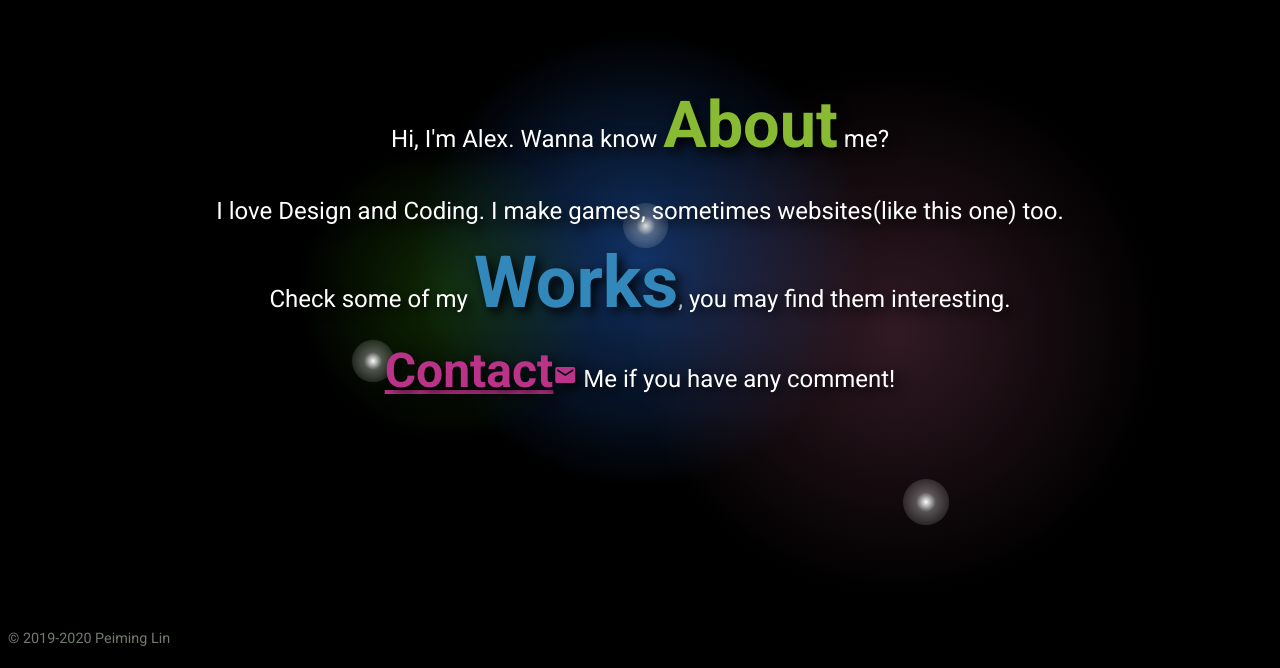
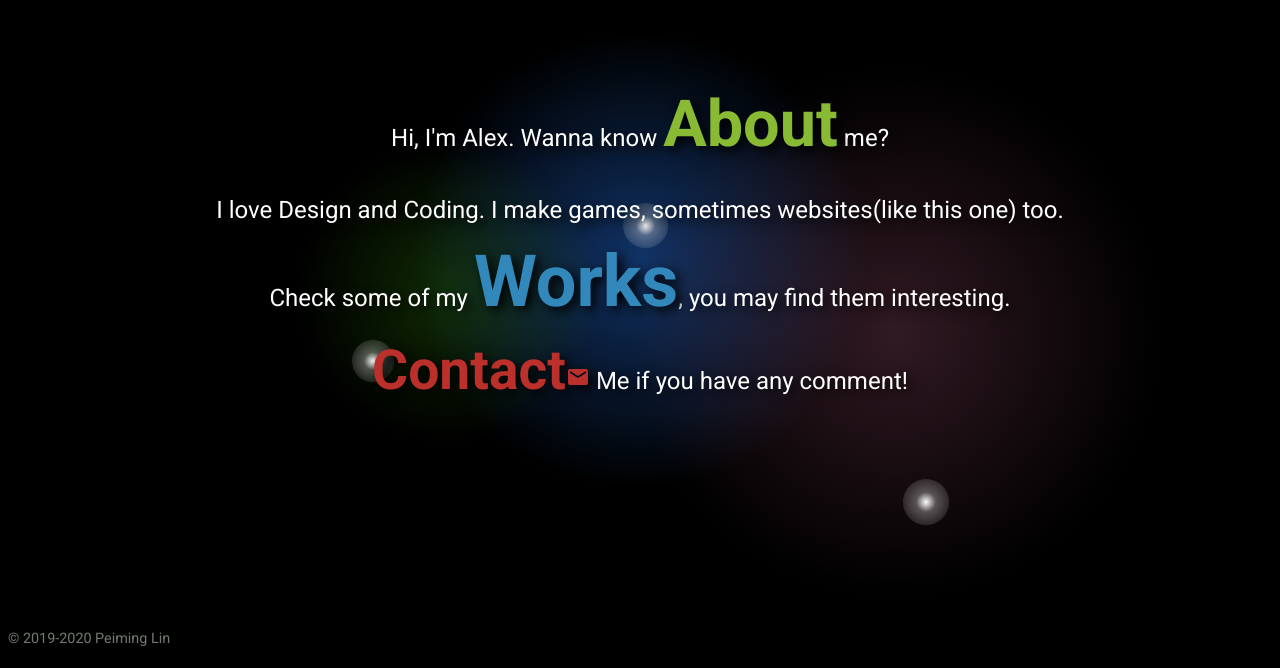
Before and after one commit to peiminglin/portfolio, a plain HTML site: page index.html in a window 1280 px wide. Shown: the part 148-816 px from the top of the page. Drawn offline with Linux system fonts and the light colour scheme.

Commit message:
set a link visited color. change the background color for sliders.

```diff
--- a/css/style.css
+++ b/css/style.css
@@ -45,6 +45,14 @@ img{
     height: auto;
 }
 
+a:link{
+    color: #aa5522;
+}
+
+a:visited{
+    color: #b83;
+}
+
 .keyword1 {
     color: #3388bb;
     font-size: 3em;
@@ -56,7 +64,7 @@ img{
 }
 
 .keyword3 {
-    color: #bb8833;
+    color: #bb302a;
     font-size: 2.3em;
 }
 
@@ -67,6 +75,7 @@ img{
 
 .link {
     display: inline-block;
+    font-weight: bold;
     cursor: pointer;
     transform: scale(1) rotate(0);
     transition: transform 100ms ease-out;
@@ -81,10 +90,6 @@ img{
     text-align: center;
     line-height: 2em;
     transition: transform 100ms linear;
-}
-
-.aboutText a{
-    font-weight: bold;
 }
 
 .aboutText p{
--- a/index.html
+++ b/index.html
@@ -39,10 +39,10 @@
         <div class="contentBox">
             <section class="container">
                 <div class="aboutText">
-                    <p>Hi, I'm Alex. Wanna know <a class="keyword2 link" onclick="pullInfo()">About</a> me?</p>
+                    <p>Hi, I'm Alex. Wanna know <span class="keyword2 link" onclick="pullInfo()">About</span> me?</p>
                     <p>I love Design and Coding. I make games, sometimes websites(like this one) too.</p>
-                    <p>Check some of my <a class="keyword1 link" onclick="slideDown()">Works</a>, you may find them interesting.</p>
-                    <p><a class="keyword4 link" href="mailto:wooring@gmail.com">Contact<i class="material-icons">email</i></a> Me if you have any comment!</p>
+                    <p>Check some of my <span class="keyword1 link" onclick="slideDown()">Works</span>, you may find them interesting.</p>
+                    <p><span class="keyword3 link" href="mailto:wooring@gmail.com">Contact<i class="material-icons">email</i></span> Me if you have any comment!</p>
                 </div>
             </section>
         </div>
--- a/js/carousel.js
+++ b/js/carousel.js
@@ -6,11 +6,11 @@ slider.style.width = (sections)+'00%';
 var current = 0;
 var target = 0;
 var activeSlide = -1;
-const colors = [    'rgba(53, 177, 37, 0.3)',
-                    'rgba(20, 6, 51, 0.3)',
-                    'rgba(14, 121, 153, 0.3)',
-                    'rgba(5, 30, 189, 0.3)',
-                    'rgba(23, 87, 15, 0.5)'];
+const colors = [    'rgba(53, 177, 37, 0.6)',
+                    'rgba(20, 6, 51, 0.6)',
+                    'rgba(14, 121, 153, 0.6)',
+                    'rgba(25, 70, 149, 0.6)',
+                    'rgba(23, 87, 15, 0.6)'];
 
 var dotList = document.getElementById("dotList");
 for(var i=0; i < sections; i++){
@@ -74,6 +74,12 @@ function slideDown(){
     const currentVideo = slider.children[target].getElementsByTagName('video')[0];
     //currentVideo.play();
     currentVideo.muted = true;
+    let bg = "linear-gradient(120deg";
+    for (let i=0; i < colors.length; i++){
+        bg += ", " + colors[i];
+    }
+    bg += ")";
+    slider.style.backgroundImage = bg;
 }
 
 function slideUp(){
```
